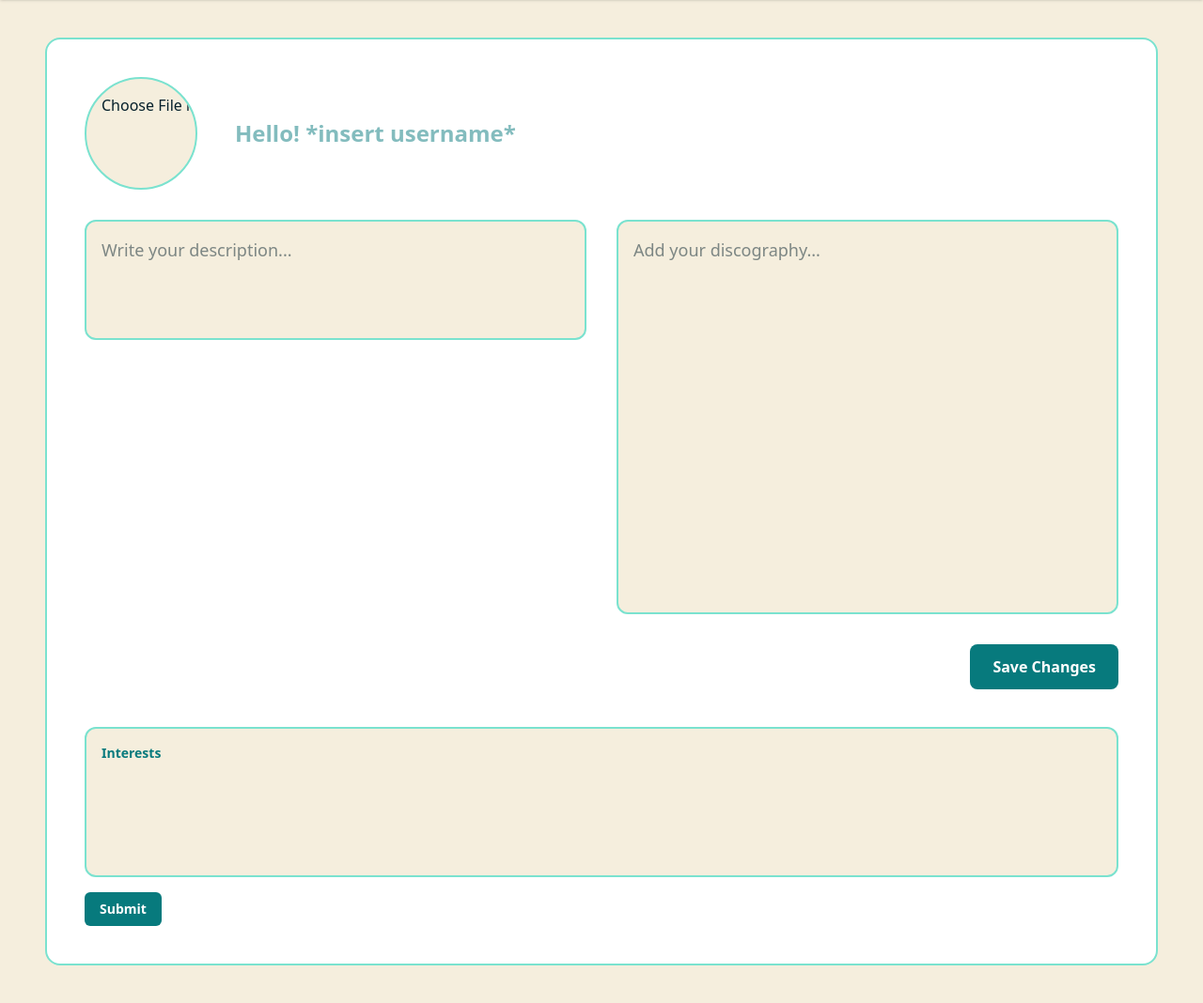
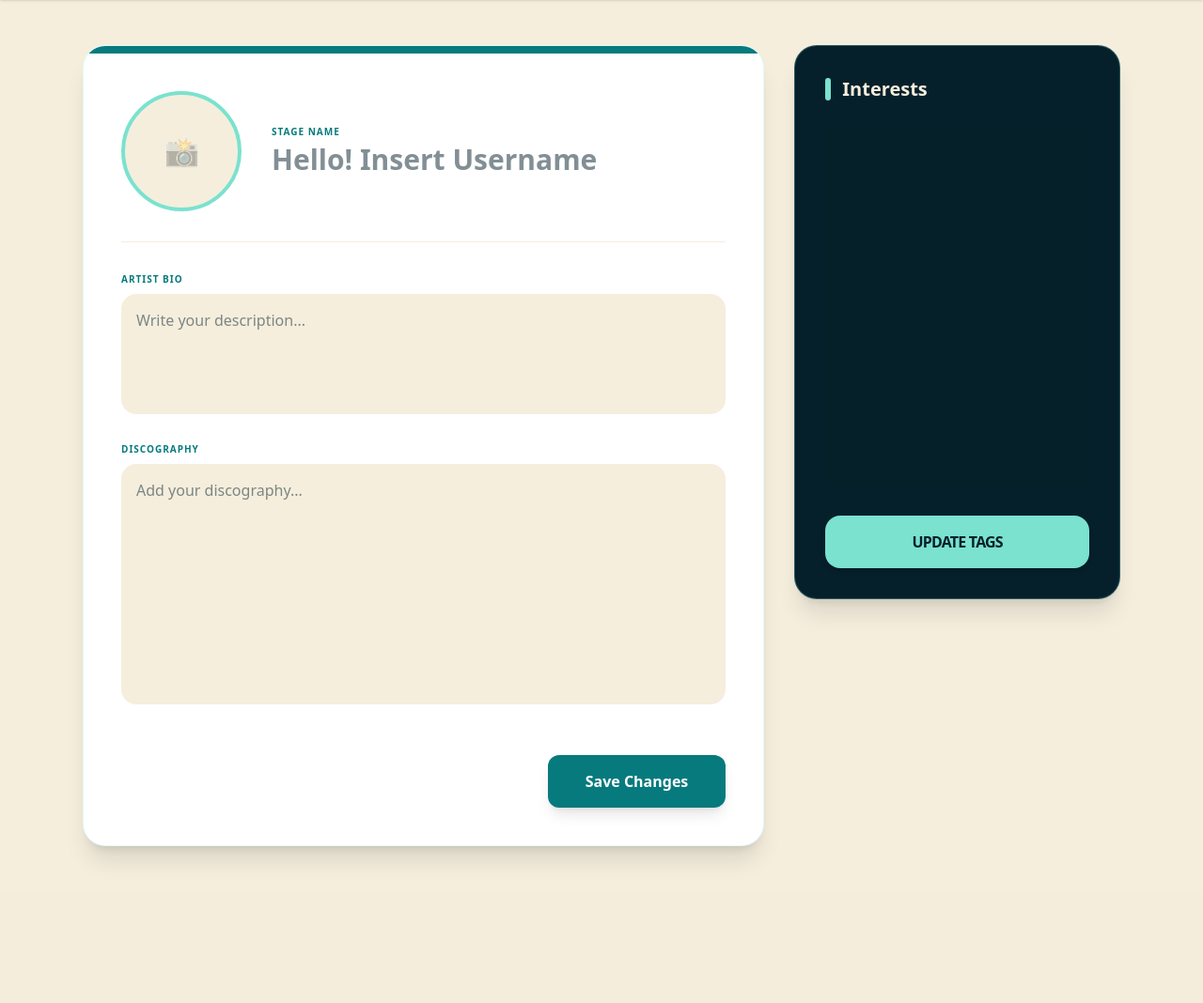
Before and after one commit to Brooklyn-STEAM/10049-Matching-Music-Artists-to-Promote-Intuitive-Collaboration, a Flask app: template templates/profile_customization.html.jinja in a window 1280 px wide. Shown: the part 112-1180 px from the top of the page at 94% size. After the commit the page ends 1027 px from the top, so only its background shows below. Run offline with Flask 3, Linux system fonts and the light colour scheme; the template is opened without the code that fills it, so the values that code supplies are empty.

Commit message:
remodeling pages (#35)

```diff
--- a/templates/profile_customization.html.jinja
+++ b/templates/profile_customization.html.jinja
@@ -3,122 +3,131 @@
 <head>
   <meta charset="UTF-8" />
   <meta name="viewport" content="width=device-width, initial-scale=1.0" />
+  <script src="https://cdn.jsdelivr.net/npm/@tailwindcss/browser@4"></script>
+  <title>BackStage | Dashboard</title>
+  <style>
 
-  <!-- Tailwind -->
-  <script src="https://cdn.jsdelivr.net/npm/@tailwindcss/browser@4"></script>
-
-  <title>BackStage | Dashboard</title>
+    .custom-scroll::-webkit-scrollbar { width: 6px; }
+    .custom-scroll::-webkit-scrollbar-track { background: #F5EEDD; }
+    .custom-scroll::-webkit-scrollbar-thumb { background: #7AE2CF; border-radius: 10px; }
+  </style>
 </head>
 
-<body class="bg-[#F5EEDD] text-[#06202B] font-sans antialiased">
+<body class="bg-[#F5EEDD] text-[#06202B] font-sans antialiased min-h-screen">
 
   {% include "components/navbar.html.jinja"%}
 
-  <main class="max-w-7xl mx-auto px-12 py-10">
+  <main class="max-w-6xl mx-auto px-6 py-12">
 
-    <section class="bg-white border-2 border-[#7AE2CF] rounded-2xl p-10">
+    <div class="grid grid-cols-1 lg:grid-cols-3 gap-8">
 
-      <!-- PROFILE FORM -->
-      <form action="/profile_customization" method="post" class="space-y-8" enctype="multipart/form-data">
+      <section class="lg:col-span-2 bg-white rounded-3xl shadow-xl border border-[#7AE2CF]/20 overflow-hidden">
+        <div class="h-2 bg-[#077A7D]"></div>
 
-        <!-- Profile Header -->
-        <div class="mb-8 flex items-center gap-6">
+        <form action="/profile_customization" method="post" class="p-8 md:p-10 space-y-8" enctype="multipart/form-data">
 
+          <div class="flex flex-col md:flex-row items-center gap-8 pb-8 border-b border-[#F5EEDD]">
+            <div class="relative w-32 h-32 group">
+              <div class="w-full h-full rounded-full border-4 border-[#7AE2CF] bg-[#F5EEDD] flex items-center justify-center overflow-hidden">
+                <img id="preview" src="#" class="hidden w-full h-full object-cover">
+                <span id="upload-icon" class="text-3xl opacity-30">📸</span>
+              </div>
               <input
-            class="bg-[#F5EEDD] border-2 border-[#7AE2CF] rounded-full p-4 h-30 w-30"
-            placeholder="Picture"
                 type="file"
                 name="Profile_picture"
+                onchange="showPreview(this)"
+                class="absolute inset-0 opacity-0 cursor-pointer"
+              />
+            </div>
 
-          />
-
+            <div class="flex-1 w-full text-center md:text-left">
+              <label class="text-[10px] font-black uppercase tracking-widest text-[#077A7D] mb-1 block">Stage Name</label>
               <input
-            class="text-2xl font-semibold text-[#077A7D] px-4"
-            placeholder="Hello! *insert username*"
+                class="w-full text-3xl font-bold text-[#06202B] bg-transparent border-b-2 border-transparent focus:border-[#7AE2CF] outline-none transition-all"
+                placeholder="Hello! Insert Username"
                 type="text"
                 name="Profile_name"
               />
-
+            </div>
           </div>
 
-        <!-- Main Grid -->
-        <div class="grid grid-cols-2 gap-8">
-
-          <!-- LEFT COLUMN -->
-          <div class="flex flex-col gap-6">
-
-            <!-- Description -->
-            <div class="bg-[#F5EEDD] border-2 border-[#7AE2CF] rounded-xl p-4 h-32">
+          <div class="space-y-6">
+            <div>
+              <label class="text-[10px] font-black uppercase tracking-widest text-[#077A7D] mb-2 block">Artist Bio</label>
               <textarea
                 name="description"
                 placeholder="Write your description..."
-                class="w-full h-200 bg-transparent resize-none outline-none text-[#06202B] text-lg placeholder-[#06202B]/50"
+                class="w-full h-32 bg-[#F5EEDD] rounded-2xl p-4 outline-none focus:ring-2 focus:ring-[#7AE2CF] text-[#06202B] transition-all resize-none"
               ></textarea>
             </div>
 
-          </div>
-
-          <!-- RIGHT COLUMN -->
-          <div class="col-span-1">
-
-            <!-- Discography -->
-            <div class="bg-[#F5EEDD] border-2 border-[#7AE2CF] rounded-xl p-4 h-[420px]">
+            <div>
+              <label class="text-[10px] font-black uppercase tracking-widest text-[#077A7D] mb-2 block">Discography</label>
               <textarea
                 name="discography"
                 placeholder="Add your discography..."
-                class="w-full h-full bg-transparent resize-none outline-none text-[#06202B] text-lg placeholder-[#06202B]/50"
+                class="w-full h-64 bg-[#F5EEDD] rounded-2xl p-4 outline-none focus:ring-2 focus:ring-[#7AE2CF] text-[#06202B] transition-all resize-none"
               ></textarea>
             </div>
-
           </div>
 
-        </div>
-
-        <!-- Save Button -->
-        <div class="flex justify-end">
-          <button
-            type="submit"
-            class="bg-[#077A7D] text-white px-6 py-3 rounded-lg font-semibold hover:bg-[#06202B] transition"
-          >
+          <div class="flex justify-end pt-4">
+            <button type="submit" class="bg-[#077A7D] text-white px-10 py-4 rounded-xl font-bold hover:bg-[#06202B] transition-all shadow-lg active:scale-95">
               Save Changes
             </button>
           </div>
+        </form>
+      </section>
 
-      </form>
+      <section class="lg:col-span-1">
+        <div class="bg-[#06202B] rounded-3xl p-8 shadow-xl border border-[#7AE2CF]/30 h-fit sticky top-8">
+          <form action="/interest" method="post">
+            <h3 class="text-[#F5EEDD] text-xl font-bold mb-6 flex items-center gap-3">
+              <span class="w-1.5 h-6 bg-[#7AE2CF] rounded-full"></span>
+              Interests
+            </h3>
 
-      <!-- INTERESTS FORM -->
-      <form action="/interest" method="post" class="mt-10">
-
-        <div class="bg-[#F5EEDD] border-2 border-[#7AE2CF] rounded-xl p-4 h-40 overflow-y-auto">
-
-          <label class="block text-sm font-semibold text-[#077A7D] mb-2">
-            Interests
+            <div class="bg-[#06202B]/50 h-96 overflow-y-auto custom-scroll pr-2 space-y-2 mb-8">
+              {%for x in Interest%}
+              <label class="flex items-center gap-3 p-3 rounded-xl border border-[#7AE2CF]/10 hover:bg-[#7AE2CF]/10 transition-colors cursor-pointer group">
+                <input
+                  type="checkbox"
+                  name="interest"
+                  value="{{x['interest_ID']}}"
+                  class="w-5 h-5 rounded border-2 border-[#7AE2CF] checked:bg-[#7AE2CF] appearance-none transition-all cursor-pointer"
+                />
+                <span class="text-[#F5EEDD] text-sm group-hover:text-[#7AE2CF] transition-colors font-medium">
+                  {{x['name']}}
+                </span>
               </label>
-
-          <div class="flex flex-col gap-3">
-        {%for x in Interest%}
-            <div class="px-2 flex items-center gap-2">
-              <input type="checkbox" name="interest" id="rap" value="{{x['interest_ID']}}"
-                class="border border-[#7AE2CF] rounded-md text-[#077A7D]" />
-              <label for="rap" class="text-sm text-[#077A7D]">{{x['name']}}</label>
-            </div>
               {%endfor%}
             </div>
 
+            <button type="submit" class="w-full bg-[#7AE2CF] text-[#06202B] py-4 rounded-2xl font-black uppercase tracking-tighter hover:bg-white transition-all shadow-md">
+              Update Tags
+            </button>
+          </form>
         </div>
-
-        <button
-          type="submit"
-          class="mt-4 bg-[#077A7D] text-white px-4 py-2 rounded-md text-sm font-semibold"
-        >
-          Submit
-        </button>
-
-      </form>
-
       </section>
 
+    </div>
   </main>
+
+  <script>
+
+    function showPreview(input) {
+      if (input.files && input.files[0]) {
+        var reader = new FileReader();
+        reader.onload = function(e) {
+          const img = document.getElementById('preview');
+          img.src = e.target.result;
+          img.classList.remove('hidden');
+          document.getElementById('upload-icon').classList.add('hidden');
+        }
+        reader.readAsDataURL(input.files[0]);
+      }
+    }
+  </script>
 
 </body>
 </html>
```
Also changed, not shown: templates/profile.html.jinja (+48 -67 lines). Lines whose indentation alone changed are shown as unchanged.
